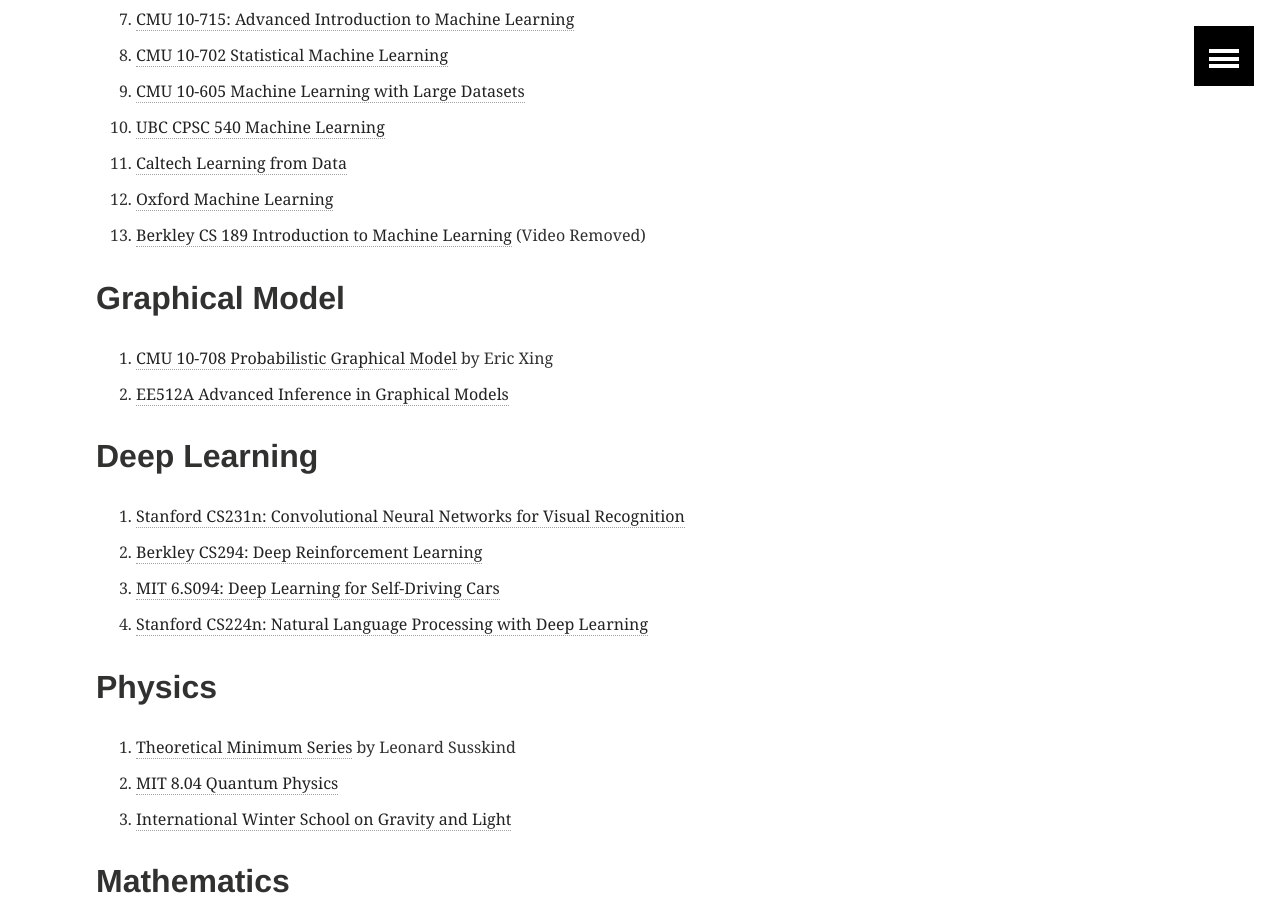
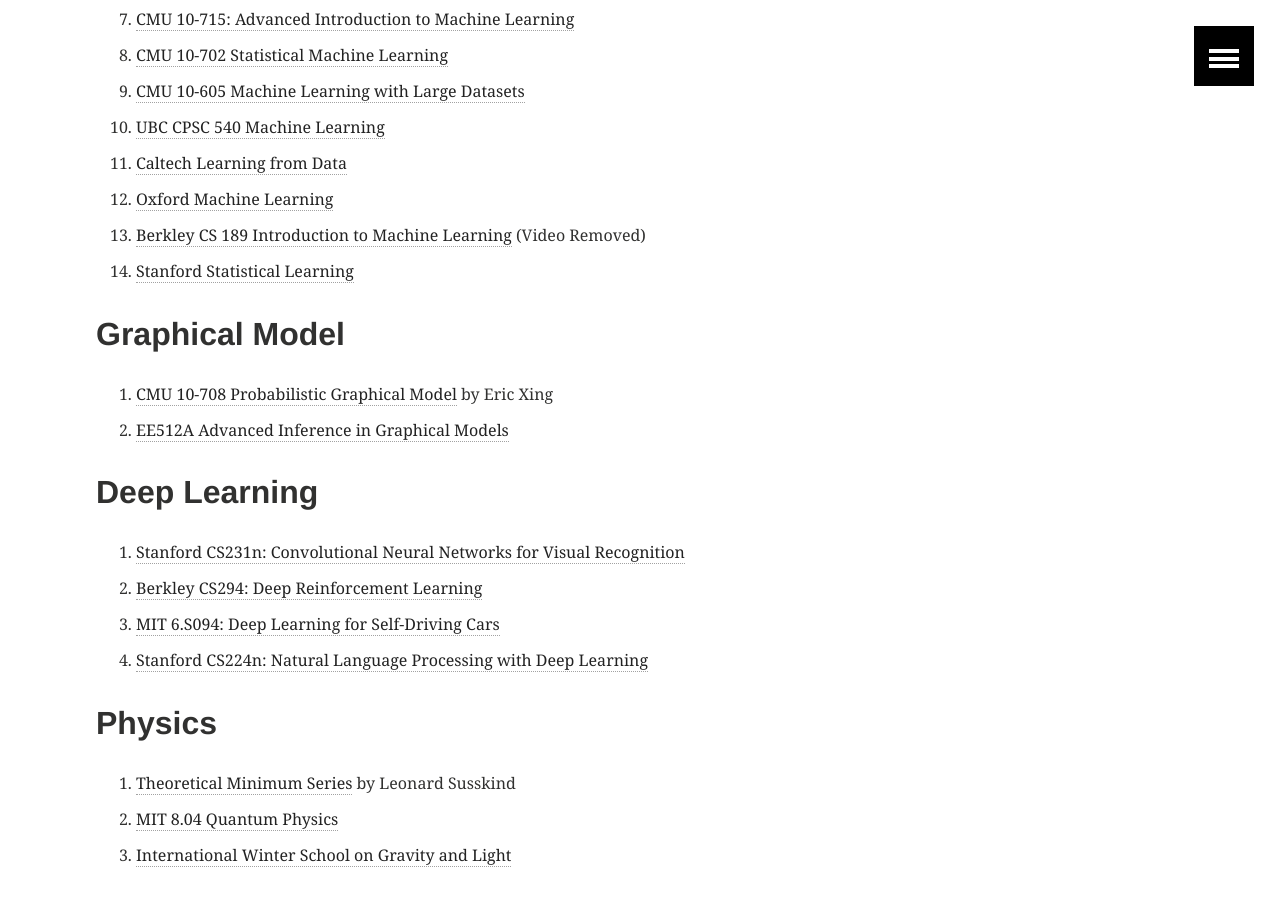
Before and after one commit to alex8937/alex8937.github.io, a Jekyll site: the page built from _posts/study/2017-04-15-Openware-Course-List.md, in a window 1280 px wide and 900 px high, scrolled down 1546 px. Built offline with Jekyll 4.4.1, drawn with Linux system fonts in a browser that asks for light colours; comment, search, counter and statistics services are not loaded.

Commit message:
Added a new course In-depth introduction to machine learning in 15 hours of expert

```diff
--- a/_posts/study/2017-04-15-Openware-Course-List.md
+++ b/_posts/study/2017-04-15-Openware-Course-List.md
@@ -38,7 +38,7 @@
 11. [Caltech Learning from Data](http://work.caltech.edu/telecourse.html)
 12. [Oxford Machine Learning](https://www.youtube.com/playlist?list=PLE6Wd9FR--EfW8dtjAuPoTuPcqmOV53Fu)
 13. [Berkley CS 189 Introduction to Machine Learning](https://people.eecs.berkeley.edu/~jrs/189s16/) (Video Removed)
-
+14. [Stanford Statistical Learning](https://www.r-bloggers.com/in-depth-introduction-to-machine-learning-in-15-hours-of-expert-videos/)
 
 ## Graphical Model
 1. [CMU 10-708 Probabilistic Graphical Model](https://www.youtube.com/channel/UCOzakpjRw6jySE1Fu6_ZWGg) by Eric Xing
```
